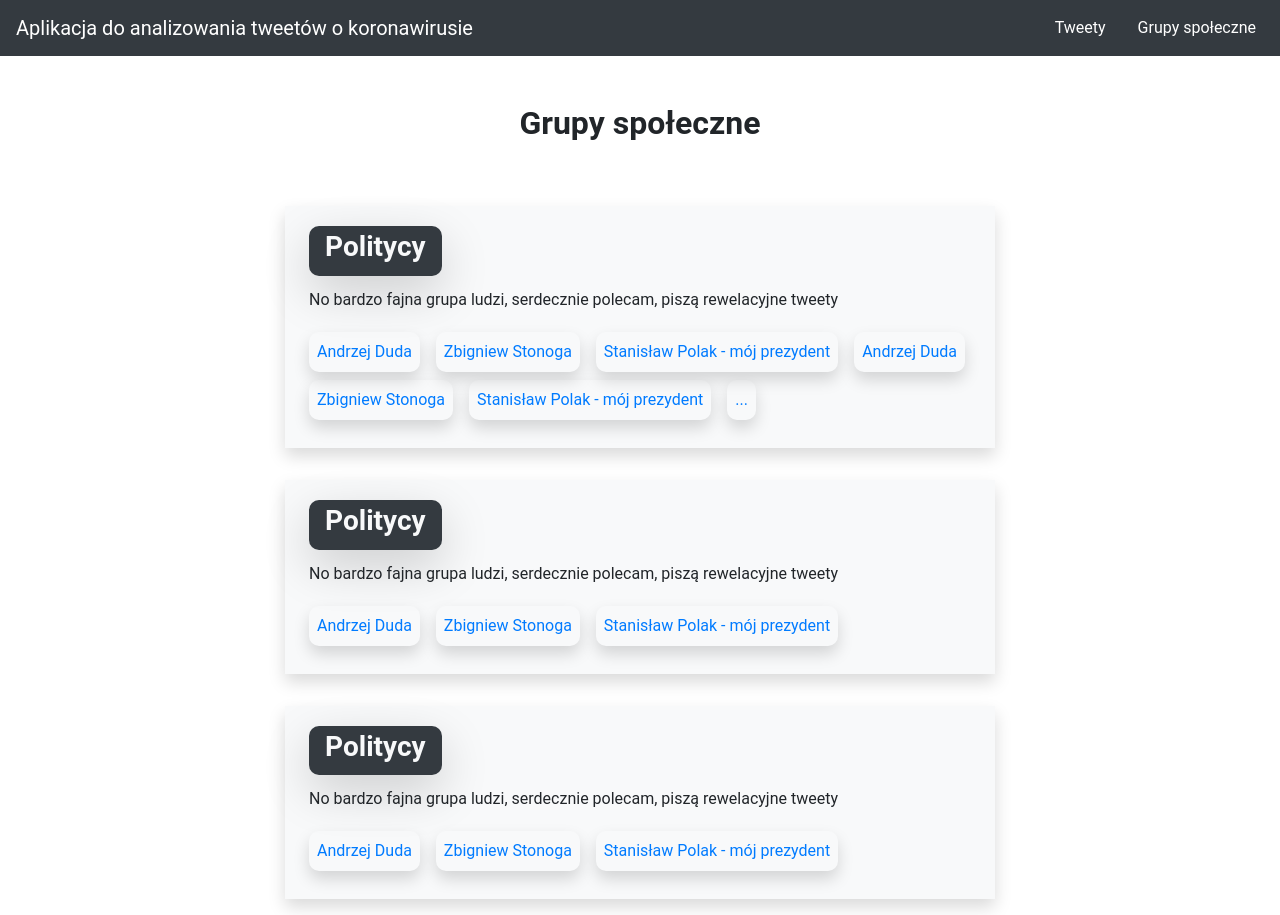
After one commit to JakubRaban/covid-tweet-analysis, a Flask app: page /user-groups in a window 1280 px wide. The commit adds this page. Run offline with Flask 2, Linux system fonts and the light colour scheme; some libraries are stand-ins or nearby versions.

Commit message:
[user-summary] Add user groups view

```diff
--- a/main.py
+++ b/main.py
@@ -1,6 +1,7 @@
 
 from flask import Flask, render_template, g
 from pymongo import MongoClient
+from typing import Iterable, NamedTuple
 
 from data_source import TweetSource
 import requests
@@ -108,8 +109,22 @@ def user_tweets_view():
     ]
     embed_tweet_html = get_embeddable_tweet_html_by_id(get_db()['Lekarze'].find({})[0]['id_str'])
     return render_template('usertweets.html', tweets=tweets,
-                           embedded_tweet=embed_tweet_html
-                           )
+                           embedded_tweet=embed_tweet_html)
+
+
+@app.route('/user-groups')
+def user_groups_view():
+    UserGroup = NamedTuple('UserGroup', (('name', str), ('users', Iterable[str]), ('description', str)))
+
+    groups = [
+        UserGroup('Politycy', ['Andrzej Duda', 'Zbigniew Stonoga', 'Stanisław Polak - mój prezydent'] * 8,
+                  'No bardzo fajna grupa ludzi, serdecznie polecam, piszą rewelacyjne tweety'),
+        UserGroup('Politycy', ['Andrzej Duda', 'Zbigniew Stonoga', 'Stanisław Polak - mój prezydent'],
+                  'No bardzo fajna grupa ludzi, serdecznie polecam, piszą rewelacyjne tweety'),
+        UserGroup('Politycy', ['Andrzej Duda', 'Zbigniew Stonoga', 'Stanisław Polak - mój prezydent'],
+                  'No bardzo fajna grupa ludzi, serdecznie polecam, piszą rewelacyjne tweety'),
+    ]
+    return render_template('user-groups.html', groups=groups)
 
 
 @app.route('/tweet-test')
--- a/templates/base.html
+++ b/templates/base.html
@@ -15,17 +15,17 @@
 </head>
 
 <body>
-<div class="container-fluid px-0">
-    <nav class="navbar navbar-expand-lg navbar-dark bg-dark">
-        <a class="navbar-brand" href="#">Aplikacja do analizowania tweetów o koronawirusie</a>
-        <button class="navbar-toggler" type="button" data-toggle="collapse" data-target="#navbarNavAltMarkup"
+    <div class="container-fluid px-0">
+        <nav class="navbar navbar-expand-lg navbar-dark bg-dark">
+            <a class="navbar-brand" href="/">Aplikacja do analizowania tweetów o koronawirusie</a>
+            <button class="navbar-toggler" type="button" data-toggle="collapse" data-target="#navbarNavAltMarkup"
                 aria-controls="navbarNavAltMarkup" aria-expanded="false" aria-label="Toggle navigation">
                 <span class="navbar-toggler-icon"></span>
             </button>
             <div class="collapse navbar-collapse" id="navbarNavAltMarkup">
                 <div class="navbar-nav ml-auto">
-                    <a class="nav-item nav-link active" href="#">Tweety</a>
-                    <a class="nav-item nav-link active pl-4" href="#">Grupy społeczne</a>
+                    <a class="nav-item nav-link active" href="/user-tweets">Tweety</a>
+                    <a class="nav-item nav-link active pl-4" href="/user-groups">Grupy społeczne</a>
                 </div>
             </div>
         </nav>
--- /dev/null
+++ b/templates/user-groups.html
@@ -0,0 +1,94 @@
+{% extends "base.html" %}
+{% block title %}Home page{% endblock %}
+{% block content %}
+
+<style>
+    .rounded-5 {
+        border-radius: 10px !important;
+    }
+
+    .v-center {
+        display: flex;
+        align-items: center;
+    }
+
+    a {
+        outline: none;
+    }
+</style>
+
+<h2 class="text-center mt-5 mb-5 font-weight-bold">
+    Grupy społeczne
+</h2>
+
+<div class='container'>
+    {% for group in groups %}
+    <div class='mx-auto d-flex justify-content-center col-md-8'>
+        <div class='row my-3 bg-light shadow p-3 w-100'>
+            <div class='container pt-0 pb-2 rounded-5'>
+                <div class='row py-1'>
+                    <div class=' shadow-lg rounded-5 mx-2 bg-dark px-3 py-1 button' data-toggle="modal"
+                        data-target="#{{group.name}}-modal">
+                        <h3 class='text-center text-light font-weight-bold v-center'>
+                            {{ group.name}}
+                        </h3>
+                    </div>
+                </div>
+                <div class='row'>
+                    <div class='mx-2 mt-2'>
+                        <p>
+                            {{ group.description }}
+                        </p>
+                    </div>
+                </div>
+                <div class='row'>
+                    {% for user in group.users[:6] %}
+                    <a href="/user-summary/{{user}}">
+                        <div class=' mx-2 my-1 d-flex flex-row flex-wrap shadow rounded-5 p-2'>
+                            <div class="text-center v-center">
+                                {{ user }}
+                            </div>
+                        </div>
+                    </a>
+                    {% endfor %}
+                    {% if group.users|length > 6 %}
+                    <a class="button" data-toggle="modal" data-target="#{{group.name}}-modal" href='#'>
+                        <div class=' mx-2 my-1 d-flex flex-row flex-wrap shadow rounded-5 p-2'>
+                            <div class="text-center v-center">
+                                ...
+                            </div>
+                        </div>
+                    </a>
+                    {% endif %}
+                </div>
+
+                <div class="modal fade" id="{{group.name}}-modal" tabindex="-1" role="dialog">
+                    <div class="modal-dialog" role="document">
+                        <div class="modal-content">
+                            <div class="modal-header">
+                                <h3 class="modal-title text-center font-weight-bold col-12">Użytkownicy
+                                    grupy: <span class='font-weight-normal'>{{group.name}}</span></h5>
+                            </div>
+                            <div class="modal-body">
+                                {% for user in group.users %}
+                                <a href="/user-summary/{{user}}">
+                                    <div class='m-2 row shadow rounded-5 p-2 d-flex justify-content-center'>
+                                        <div class="text-center v-center">
+                                            {{ user }}
+                                        </div>
+                                    </div>
+                                </a>
+                                {% endfor %}
+                            </div>
+                        </div>
+                    </div>
+                </div>
+            </div>
+        </div>
+    </div>
+    {% endfor %}
+</div>
+
+
+
+{% endblock %}
```
Also changed, not shown: templates/user-summary.html (+13 -1 lines), static/img/stonks.png (added).
